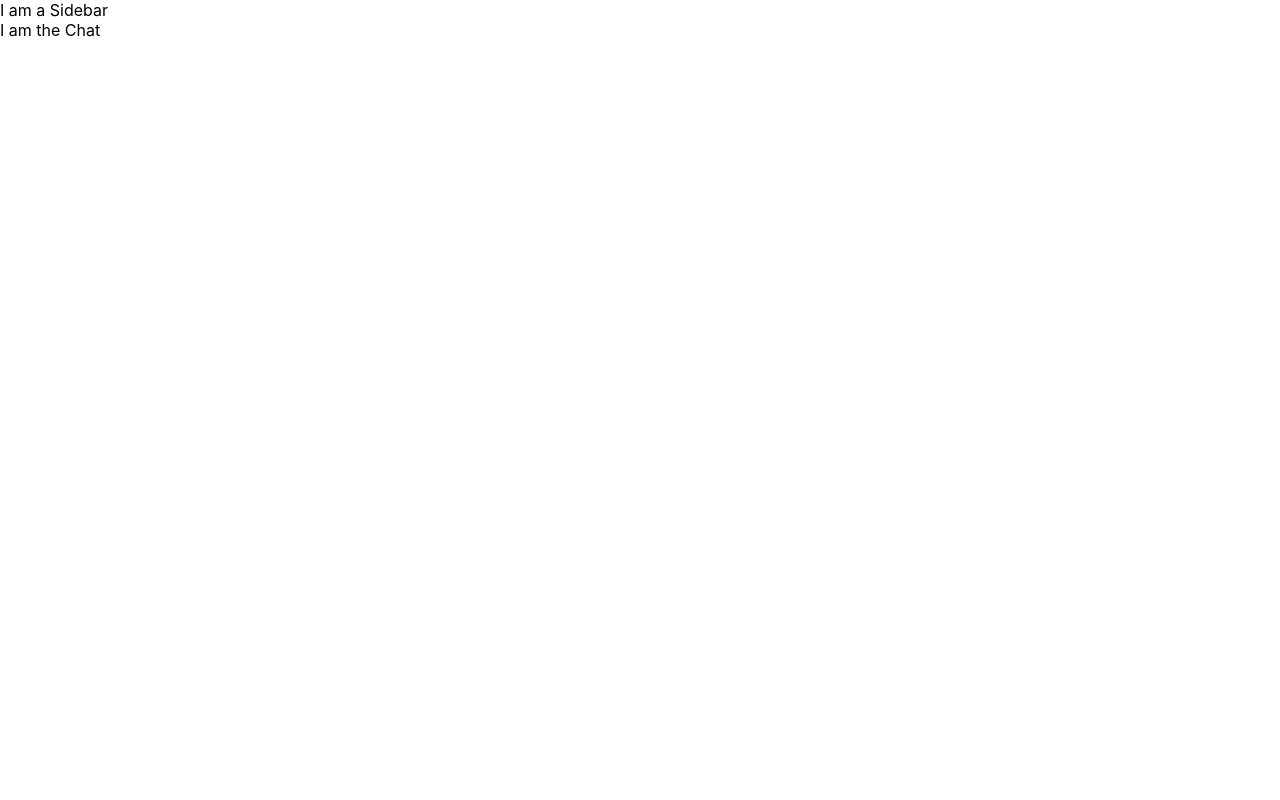
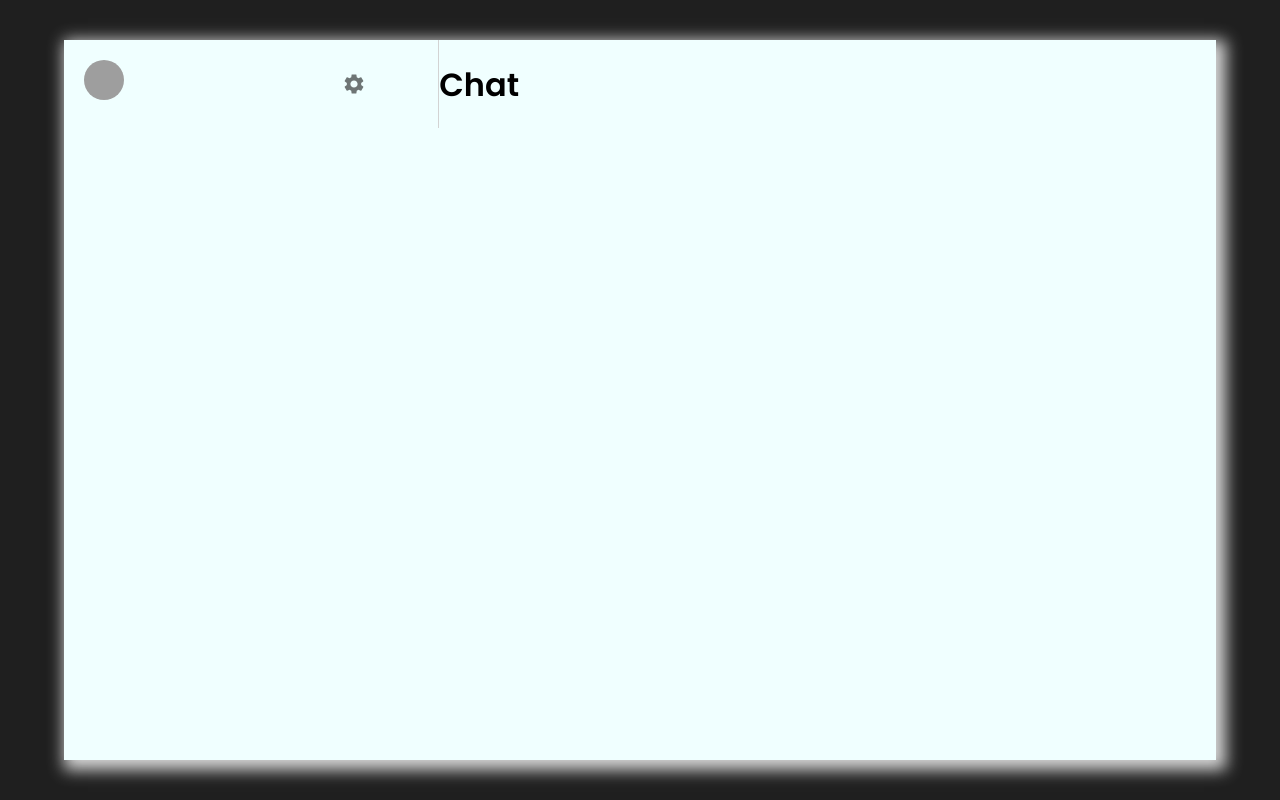
Before and after one commit to luqmanrumaiz/Cool-Chat-App, a React (Create React App) app in the folder cool-chat-app/: page / in a window 1280 px wide. Built offline with nearby package versions, Linux system fonts and the light colour scheme; grey boxes are pictures that could not be loaded.

Commit message:
Completed Basic Layout of Sidebar and Chat, and also completed Sidebar Header

```diff
--- a/cool-chat-app/package.json
+++ b/cool-chat-app/package.json
@@ -3,6 +3,8 @@
   "version": "0.1.0",
   "private": true,
   "dependencies": {
+    "@material-ui/core": "^4.11.4",
+    "@material-ui/icons": "^4.11.2",
     "@testing-library/jest-dom": "^5.11.4",
     "@testing-library/react": "^11.1.0",
     "@testing-library/user-event": "^12.1.10",
--- a/cool-chat-app/src/App.css
+++ b/cool-chat-app/src/App.css
@@ -1,38 +1,20 @@
-.App {
-  text-align: center;
+.app {
+  display: grid;
+  place-items: center;
+  height: 100vh;
+  background-color: rgb(31, 31, 31);
+  font-family: "Poppins-SemiBold";
 }
 
-.App-logo {
-  height: 40vmin;
-  pointer-events: none;
+.app__body {
+  display: flex;
+  background-color: azure;
+  height: 90vh;
+  width: 90vw;
+  box-shadow: 5px 5px 15px 5px #d6d6d6;
 }
 
-@media (prefers-reduced-motion: no-preference) {
-  .App-logo {
-    animation: App-logo-spin infinite 20s linear;
-  }
+@font-face {
+  font-family: "Poppins-SemiBold";
+  src: url("fonts/Poppins-SemiBold.ttf");
 }
-
-.App-header {
-  background-color: #282c34;
-  min-height: 100vh;
-  display: flex;
-  flex-direction: column;
-  align-items: center;
-  justify-content: center;
-  font-size: calc(10px + 2vmin);
-  color: white;
-}
-
-.App-link {
-  color: #61dafb;
-}
-
-@keyframes App-logo-spin {
-  from {
-    transform: rotate(0deg);
-  }
-  to {
-    transform: rotate(360deg);
-  }
-}
--- a/cool-chat-app/src/App.js
+++ b/cool-chat-app/src/App.js
@@ -5,8 +5,10 @@ import Chat from "./Chat.js";
 function App() {
   return (
     <div className="app">
-      <Sidebar />
-      <Chat />
+      <div className="app__body">
+        <Sidebar />
+        <Chat />
+      </div>
     </div>
   );
 }
--- a/cool-chat-app/src/Chat.css
+++ b/cool-chat-app/src/Chat.css
@@ -0,0 +1,5 @@
+.chat {
+  display: flex;
+  flex-direction: column;
+  flex: 0.65;
+}
--- a/cool-chat-app/src/Chat.js
+++ b/cool-chat-app/src/Chat.js
@@ -1,7 +1,11 @@
 import React from "react";
 
 function Chat() {
-  return <div>I am the Chat</div>;
+  return (
+    <div className="chat">
+      <h1>Chat</h1>
+    </div>
+  );
 }
 
 export default Chat;
--- a/cool-chat-app/src/Sidebar.css
+++ b/cool-chat-app/src/Sidebar.css
@@ -0,0 +1,16 @@
+.sidebar {
+  display: flex;
+  flex-direction: column;
+  flex: 0.35;
+}
+
+.sidebar__header {
+  display: flex;
+  justify-content: space-between;
+  padding: 20px;
+  border-right: 1px solid lightgrey;
+}
+
+#settingsIconButton {
+  min-width: 10vw;
+}
--- a/cool-chat-app/src/Sidebar.js
+++ b/cool-chat-app/src/Sidebar.js
@@ -1,8 +1,19 @@
 import React from "react";
 import "./Sidebar.css";
+import SettingsIcon from "@material-ui/icons/Settings";
+import { Avatar, IconButton } from "@material-ui/core";
 
 function Sidebar() {
-  return <div className="sidebar">I am a Sidebar</div>;
+  return (
+    <div className="sidebar">
+      <div className="sidebar__header">
+        <Avatar src="https://avatars.githubusercontent.com/u/61153637?s=400&u=6470fc8cfab0bddcd486a30beb4d4e5a67660c6a&v=4" />
+        <IconButton id="settingsIconButton">
+          <SettingsIcon />
+        </IconButton>
+      </div>
+    </div>
+  );
 }
 
 export default Sidebar;
```
Also changed, not shown: cool-chat-app/src/fonts/Poppins-SemiBold.ttf (added), 1 other file (tests, documents, lock files or other folders).
